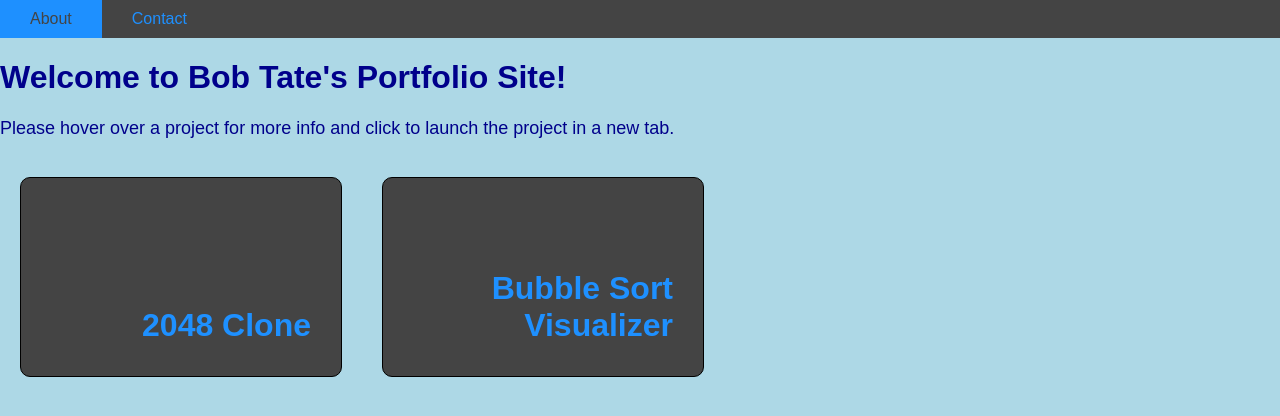
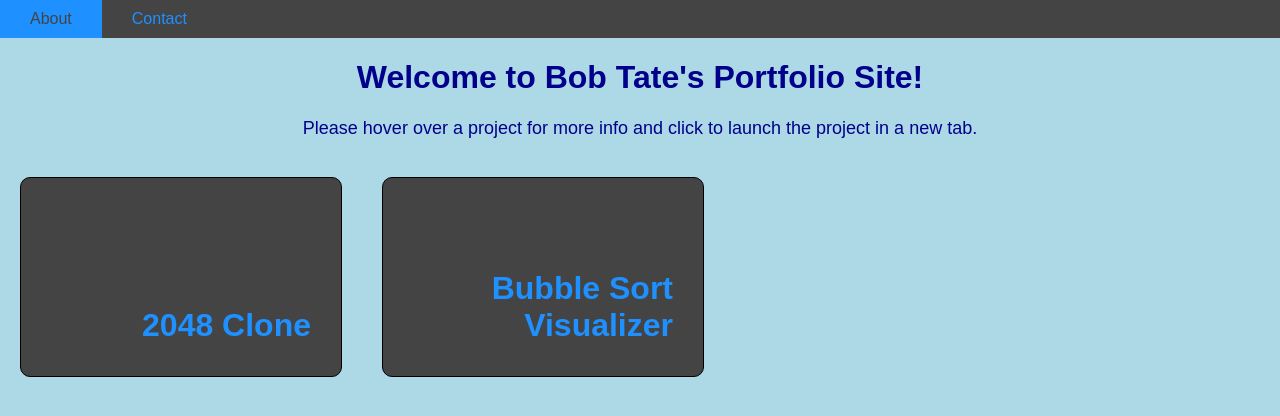
Before and after one commit to Btate712/Portfolio, a React (Create React App) app: page / in a window 1280 px wide. Shown: the top 416 px of the page. Built offline with nearby package versions, Linux system fonts and the light colour scheme.

Commit message:
Centered welcome message

```diff
--- a/src/styles/Welcome.css
+++ b/src/styles/Welcome.css
@@ -1,8 +1,16 @@
 .Welcome {
   font-family: Arial, Helvetica, sans-serif;
   color: darkblue;
+  width: auto;
+  margin: 0, auto;
+}
+
+.Welcome h1 {
+  text-align: center;
 }
 
 .Welcome p {
   font-size: large;
+  text-align: center;
+
 }
```
Also changed, not shown: src/App.css (line endings or trailing spaces), 1 other file (tests, documents, lock files or other folders).
